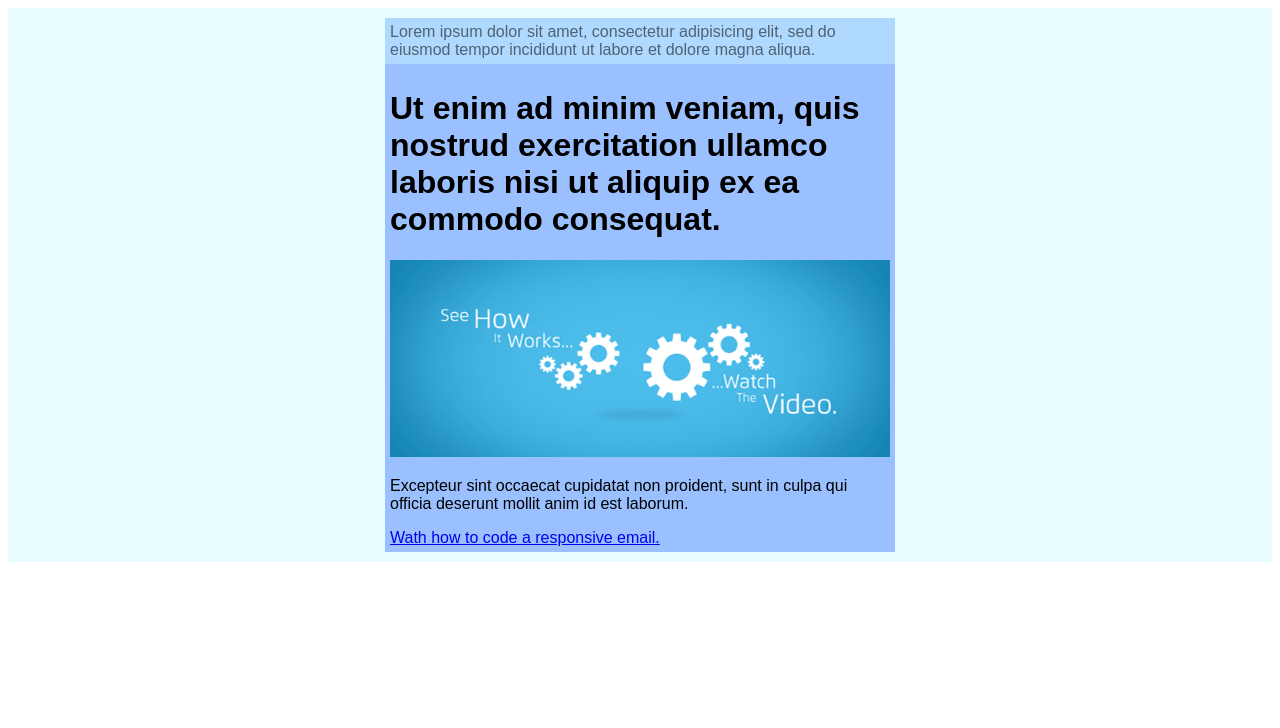
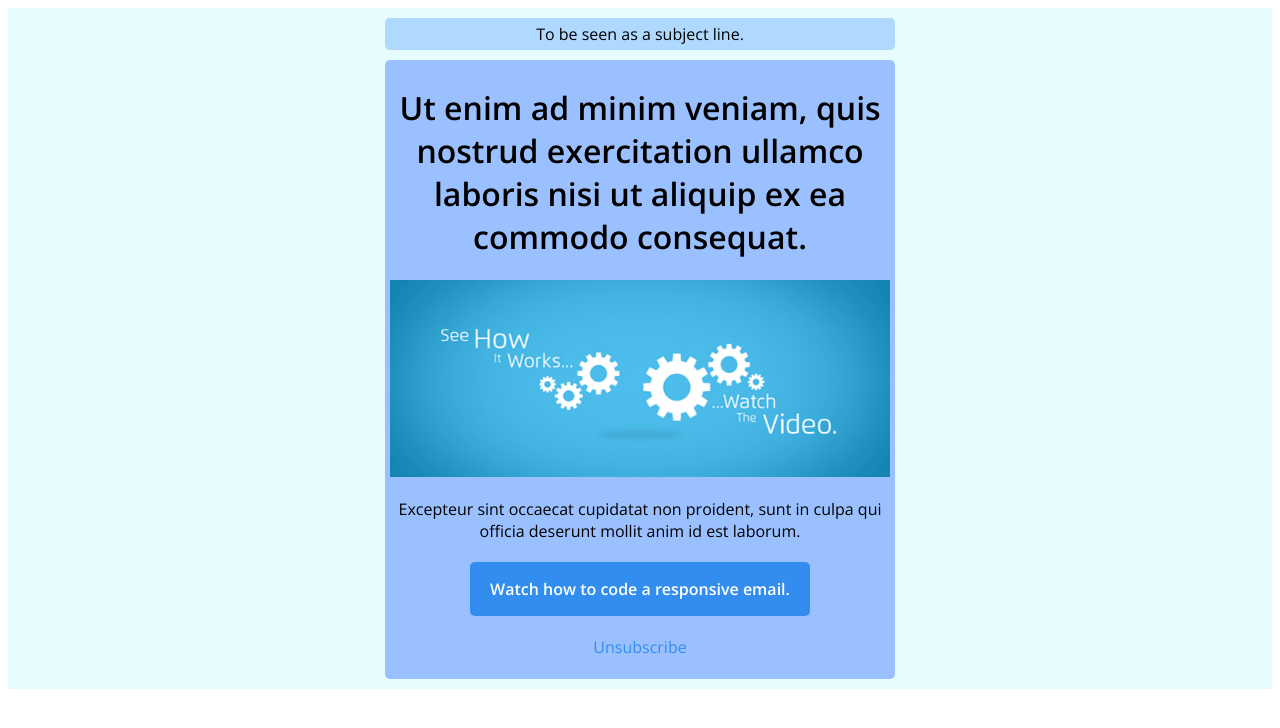
Before and after one commit to dariusz75/responsive-email, a plain HTML site: page index.html in a window 1280 px wide. Drawn offline with nearby package versions, Linux system fonts and the light colour scheme.

Commit message:
styling completed

```diff
--- a/index.html
+++ b/index.html
@@ -4,13 +4,13 @@
   <meta charset="utf-8">
   <meta name="viewport" content="width=device-width">
   <title>Responsive Email</title>
+  <link href="https://fonts.googleapis.com/css?family=Open+Sans:400,600" rel="stylesheet">
   <link rel="stylesheet" type="text/css" href="styles.css">
 </head>
 <body>
 <div class="email-background">
 	<div class="pre-header">
-		Lorem ipsum dolor sit amet, consectetur adipisicing elit, sed do eiusmod
-		tempor incididunt ut labore et dolore magna aliqua.
+		To be seen as a subject line.
 	</div>
 	<div class="email-container">
 		<h1>Ut enim ad minim veniam,
@@ -22,7 +22,10 @@
 		<p>Excepteur sint occaecat cupidatat non
 		proident, sunt in culpa qui officia deserunt mollit anim id est laborum.</p>
 		<div class="cta">
-			<a href="https://www.youtube.com/watch?v=XnWIperMy08">Wath how to code a responsive email.</a>
+			<a href="https://www.youtube.com/watch?v=XnWIperMy08"><p>Watch how to code a responsive email.</p></a>
+		</div>
+		<div class="unsubscribe">
+			<p>Unsubscribe</p>
 		</div>
 	</div>
 </div>
--- a/styles.scss
+++ b/styles.scss
@@ -6,18 +6,56 @@
 .email-container {
 	max-width: 500px;
 	background-color: #9BC0FF;
-	font-family: sans-serif;
+	font-family: 'Open Sans', sans-serif;
 	margin: 0 auto;
 	padding: 5px;
+	overflow: hidden;
+	border-radius: 5px;
 }
 
 .pre-header {
 	@extend .email-container;
 	background-color: #AFD9FF;
-	color: #506375;
+	margin-bottom: 10px;
+	text-align: center;
+
 }
 
 
 img {
 	max-width: 100%;
 }
+
+p{
+	font-size: 16px;
+	text-align: center;
+}
+
+h1 {
+	font-family: 'Open Sans', sans-serif;
+	text-align: center;
+}
+
+.cta {
+	text-align: center;
+	margin: 20px;
+
+	a {
+	text-decoration: none;
+	font-weight: 600;
+	background-color: #328DEF;
+	color: #FFF;
+	display: inline-block;
+	padding: 0 20px;
+	margin: 0;
+	border-radius: 5px;
+
+
+	}
+}
+
+.unsubscribe {
+	p {
+		color: #328DEF;
+	}
+}
```
Also changed, not shown: styles.css, 2 other files.
